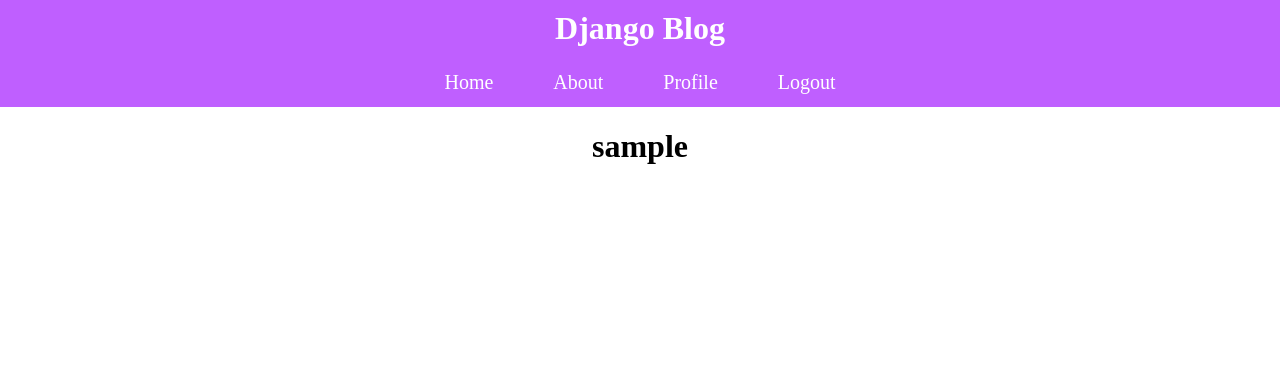
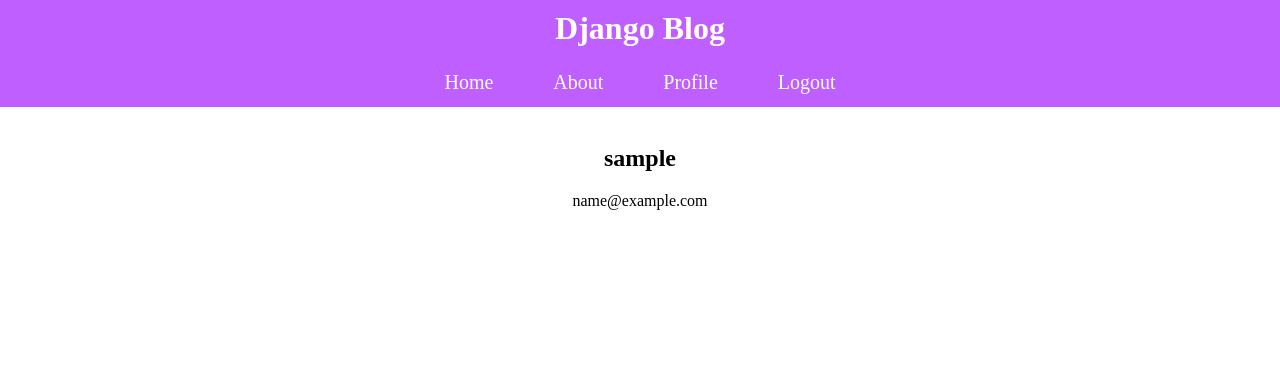
Before and after one commit to starlightromero/django-blog, a Django app: page /profile/ in a window 1280 px wide. Shown: the top 367 px of the page. Run offline with Django 3.2, Linux system fonts and the light colour scheme; the visitor is signed in with stand-in values (Sample User, id 1).

Commit message:
added image and email to profile page

```diff
--- a/users/templates/users/profile.html
+++ b/users/templates/users/profile.html
@@ -1,6 +1,14 @@
 {% extends 'blog/base.html' %}
 {% block content %}
 
-<h1>{{ user.username }}</h1>
+<div class="content-section">
+  <div class="media">
+    <img src="{{ user.profile.image.url }}" class="account-image">
+    <div class="media-body">
+      <h2 class="account-heading">{{ user.username }}</h2>
+      <p>{{ user.email }}</p>
+    </div>
+  </div>
+</div>
 
 {% endblock content %}
```
